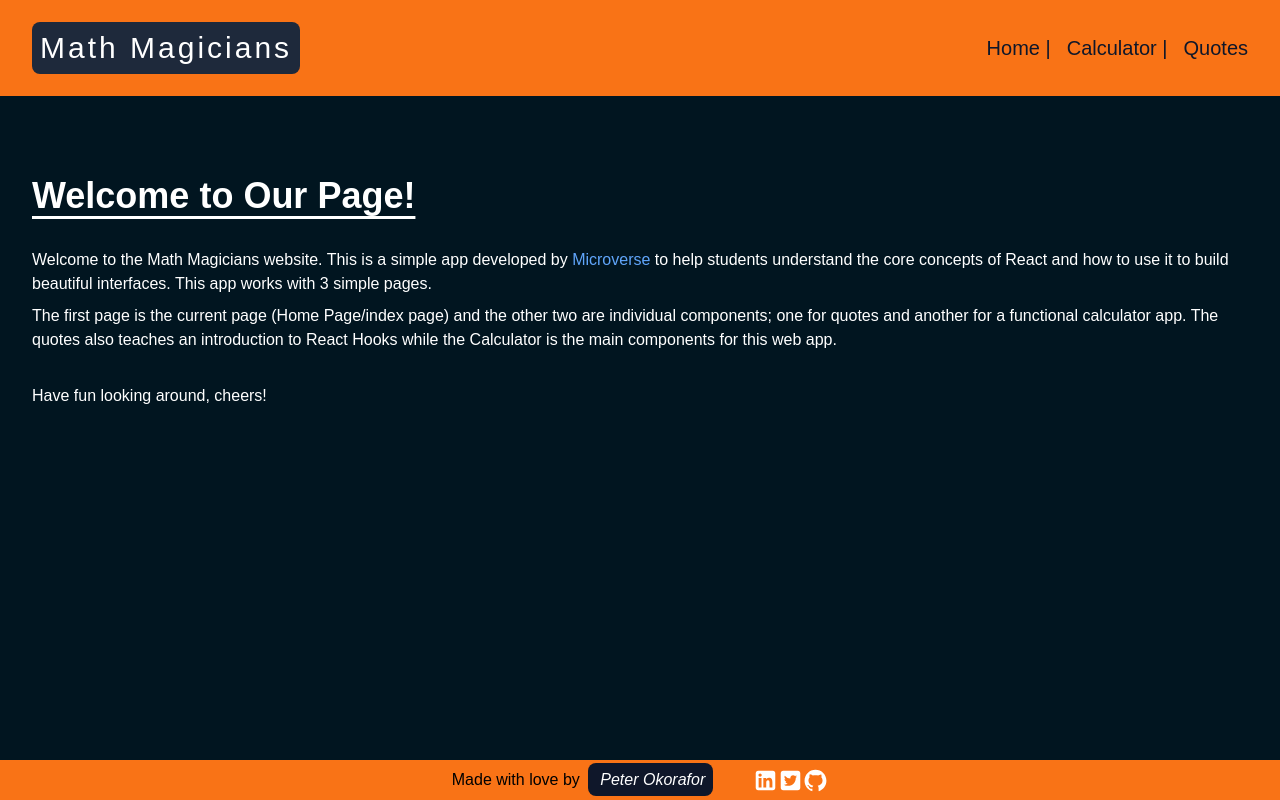
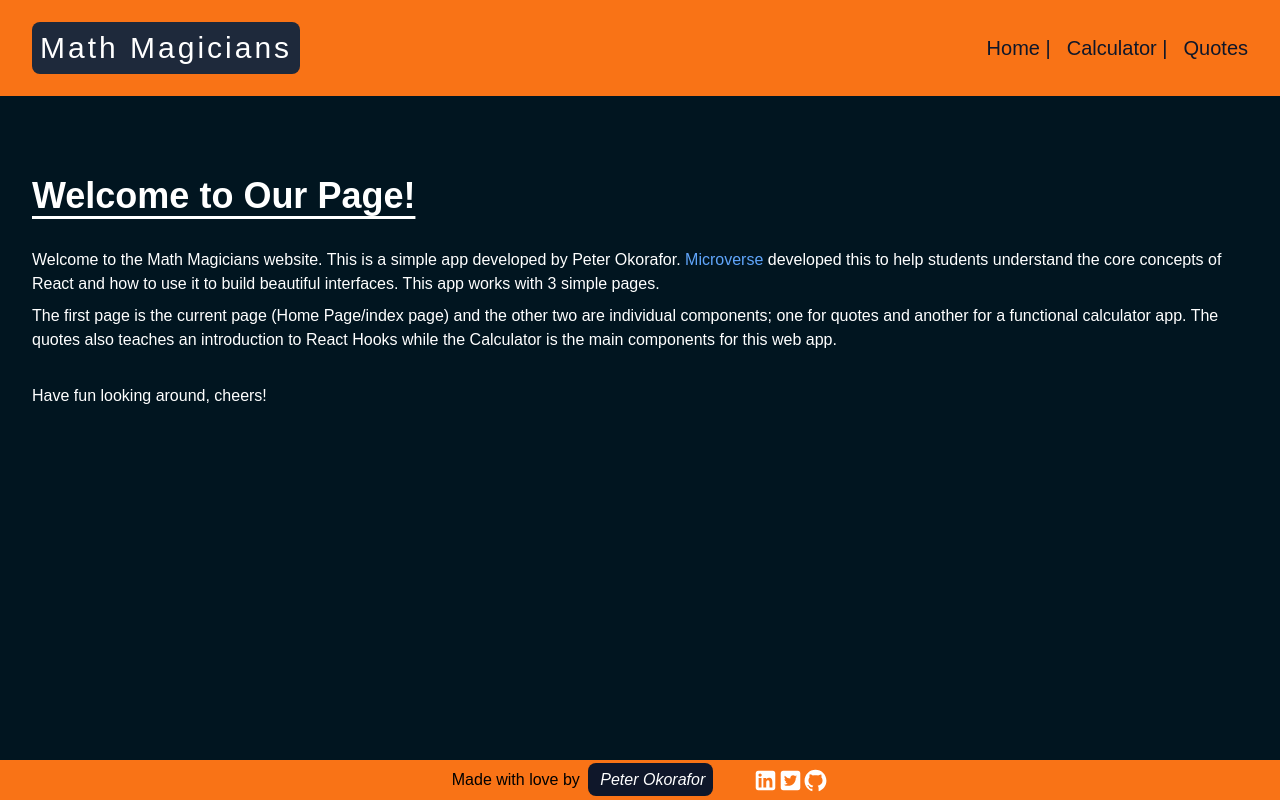
Before and after one commit to peterdtitan/math-magicians, a React (Create React App) app: page / in a window 1280 px wide. Built offline with nearby package versions, Linux system fonts and the light colour scheme.

Commit message:
Updated Home page

```diff
--- a/src/components/Home.js
+++ b/src/components/Home.js
@@ -5,11 +5,11 @@ export default function Home() {
     <div className="flex flex-col text-white text-sm md:text-base font-montserrat mt-12 p-4 md:p-8">
       <h1 className="text-2xl md:text-4xl font-semibold underline underline-offset-8">Welcome to Our Page!</h1>
       <p className="mt-8">
-        Welcome to the Math Magicians website. This is a simple app developed by
+        Welcome to the Math Magicians website. This is a simple app developed by Peter Okorafor.
         {' '}
-        <a href="https://github.com/microverseinc" target="_blank" rel="noreferrer" className="text-blue-400">Microverse </a>
-        to help students understand the core concepts of React and how to use it to build
-        beautiful interfaces. This app works with 3 simple pages.
+        <a href="https://github.com/microverseinc" target="_blank" rel="noreferrer" className="text-blue-400"> Microverse </a>
+        developed this to help students understand the core concepts of React and how to use it to
+        build beautiful interfaces. This app works with 3 simple pages.
       </p>
       <p className="mt-2">
         The first page is the current page (Home Page/index page) and the other two are
```
